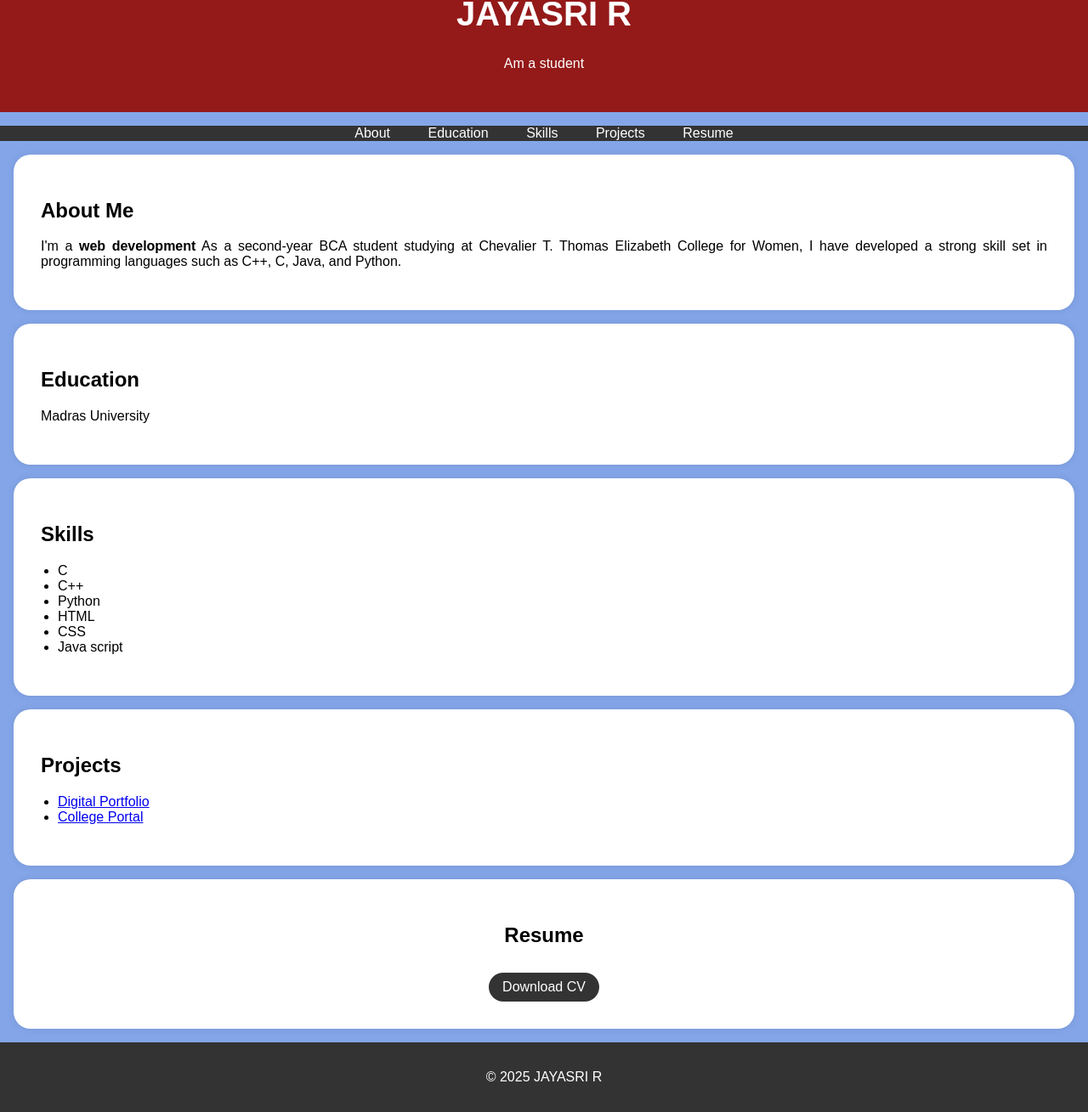
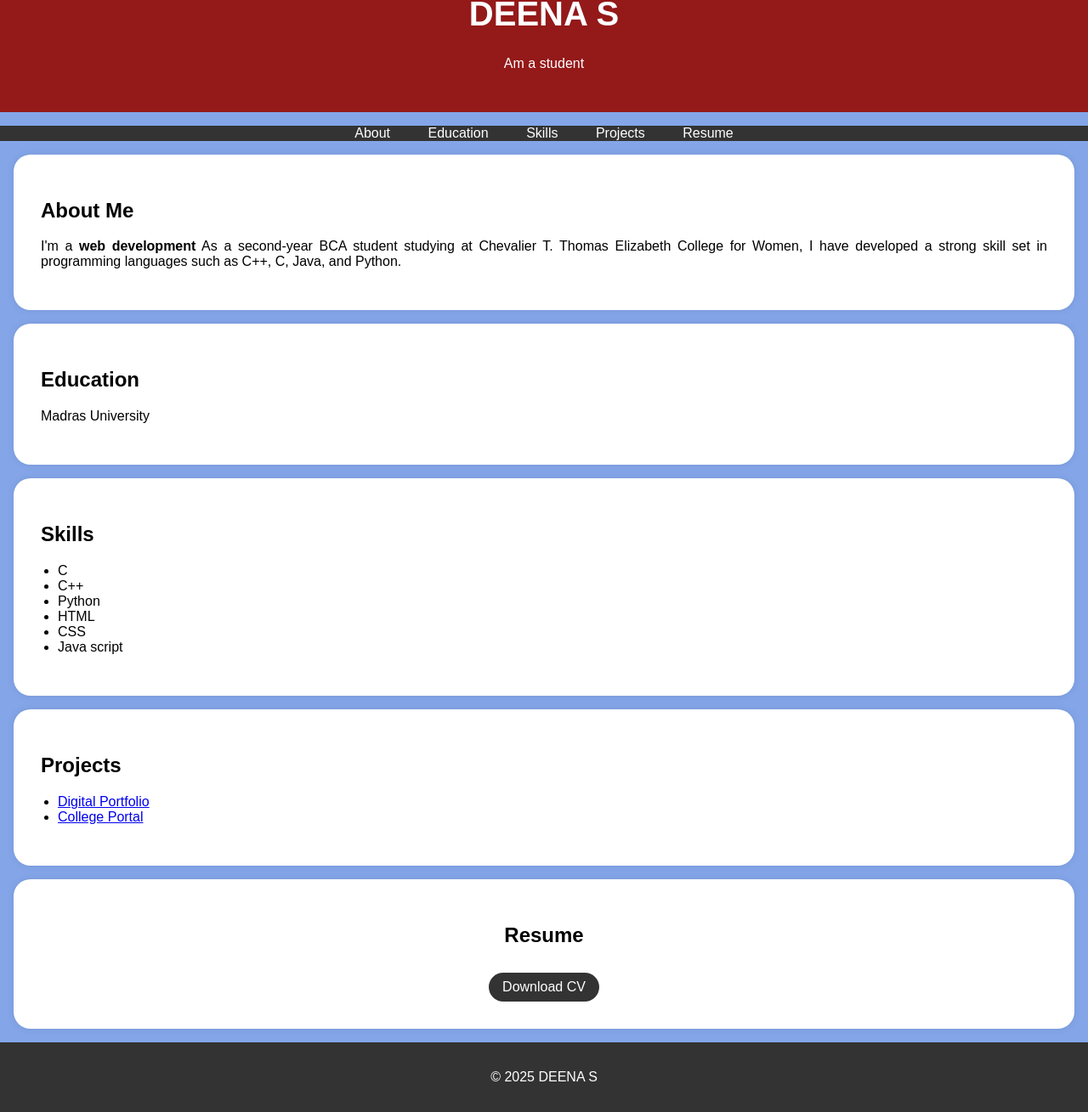
Before and after one commit to Jaiiramesh/portfolio, a plain HTML site: page index.html in a window 1280 px wide. Shown: the part 83-1392 px from the top of the page at 85% size. Drawn offline with Linux system fonts and the light colour scheme.

Commit message:
Add files via upload

```diff
--- a/index.html
+++ b/index.html
@@ -96,7 +96,7 @@ html>
         <div class="header-content">
             <!-- Add your profile picture here -->
            <!-- <img src="passport photo.jpg" alt="Your Profile Picture" class="profile-picture"> -->
-            <h1>JAYASRI R</h1>
+            <h1>DEENA S</h1>
             <p>Am  a student</p>
         </div>
     </header>
@@ -171,7 +171,7 @@ html>
     </section>
 
     <footer>
-        <p>&copy; 2025 JAYASRI R</p>
+        <p>&copy; 2025 DEENA S</p>
     </footer>
 
     <script>
```
